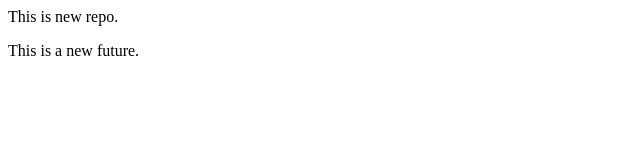
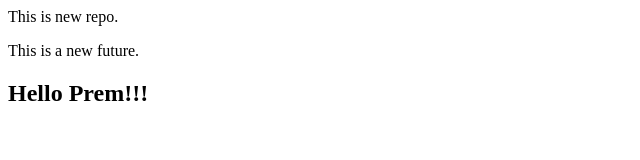
Before and after one commit to Prem-0007/localrepo, a plain HTML site: page index.html in a window 1280 px wide. Shown: the whole page, without its empty margins (0-640 px from the left). Drawn offline with Linux system fonts and the light colour scheme.

Commit message:
added Heading

```diff
--- a/index.html
+++ b/index.html
@@ -1,2 +1,3 @@
 <p>This is new repo.</p>
 <p>This is a new future.</p>
+<h2>Hello Prem!!!</h2>
```
